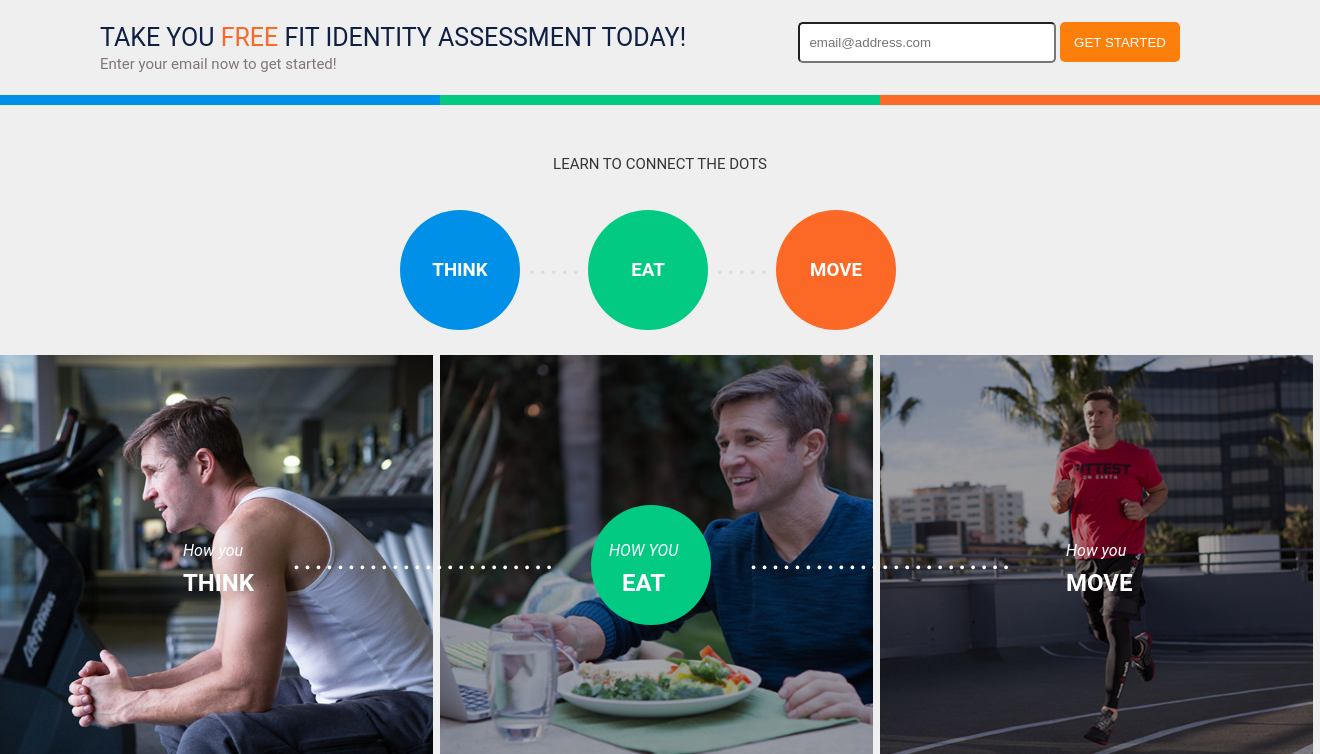
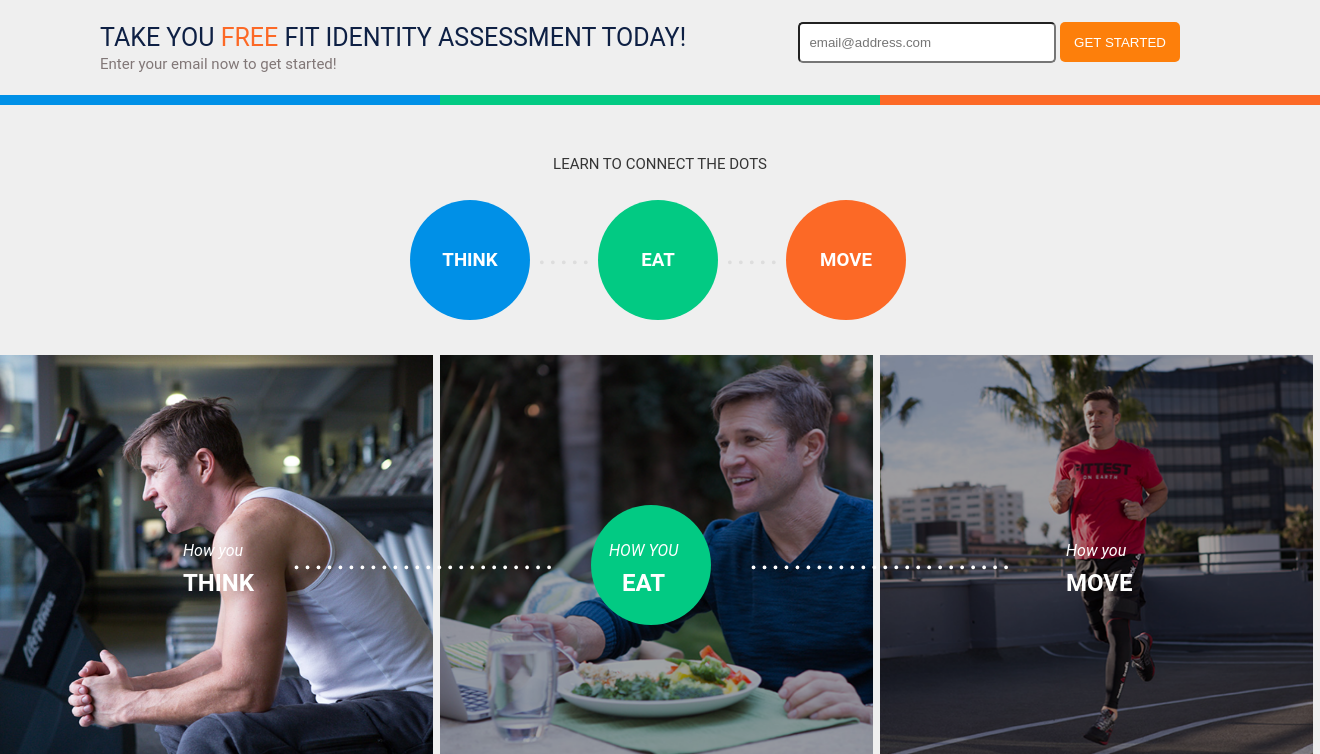
Before and after one commit to Kashyap-13/ps_training, a PHP site: page / in a window 1320 px wide. Shown: the part 624-1378 px from the top of the page. Run offline with PHP 8.4, Linux system fonts and the light colour scheme.

Commit message:
"Changed in css"

```diff
--- a/live_webpage/css/style.css
+++ b/live_webpage/css/style.css
@@ -1,7 +1,6 @@
 
 body{
 	margin:0 auto;
-	//margin:0px 80px 0px 80px;
 	padding:0;
   font-family:'Roboto', sans-serif;
   color:#333;
@@ -20,6 +19,7 @@ body{
 .container{
 	width:100%;
 	height:100%;
+	margin:0 auto;
 }
 .header{
 	width:100%;
@@ -179,6 +179,8 @@ body{
 }
 .dots-div{
 	height:250px;
+	margin:0 auto;
+	width:500px;
 }
 .dots-lable{
 	text-transform:uppercase;
@@ -189,7 +191,6 @@ body{
 }
 .dots{
 	height:130px;
-	padding:10px 0px 0px 400px;
 }
 .first-dot, .middle-dot, .last-dot,.banner-dot{
 	float:left;
```
